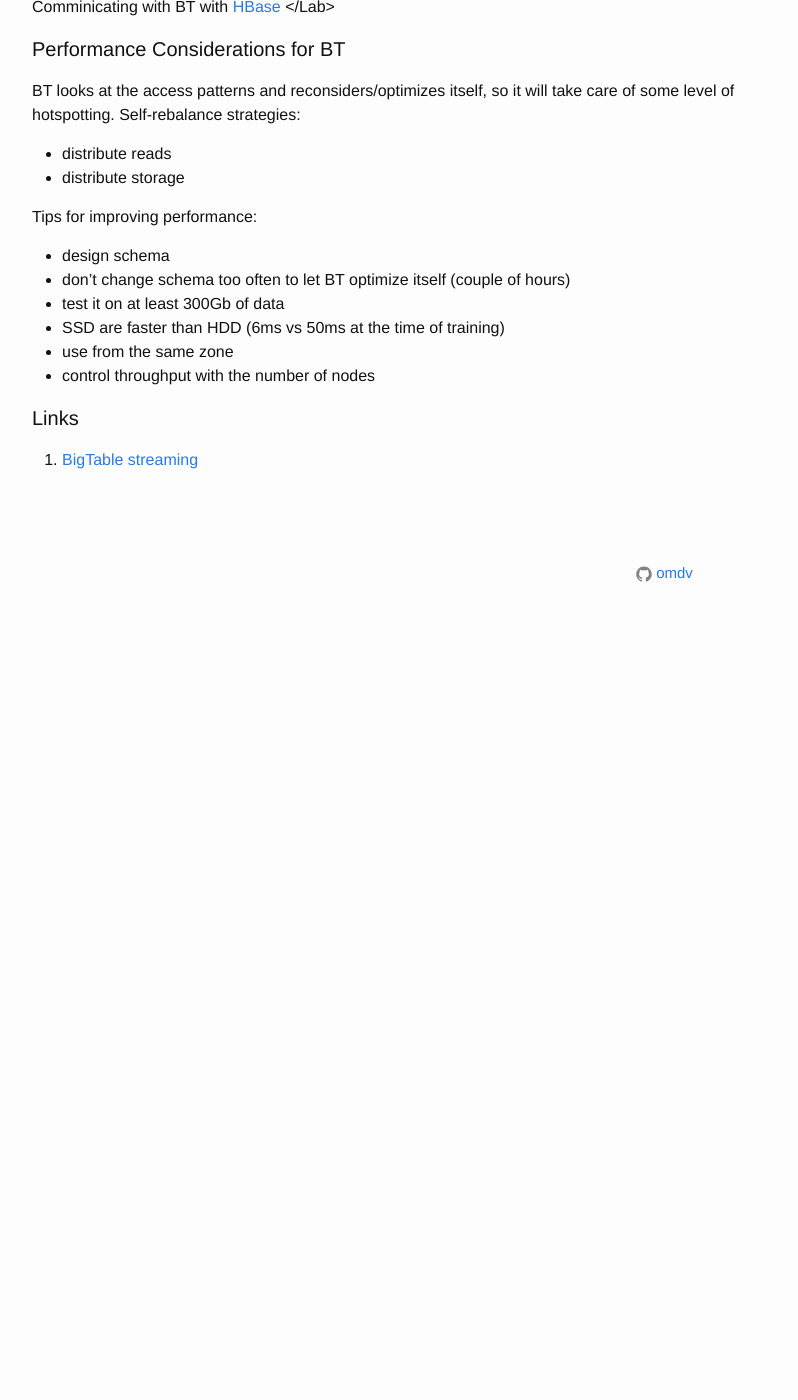
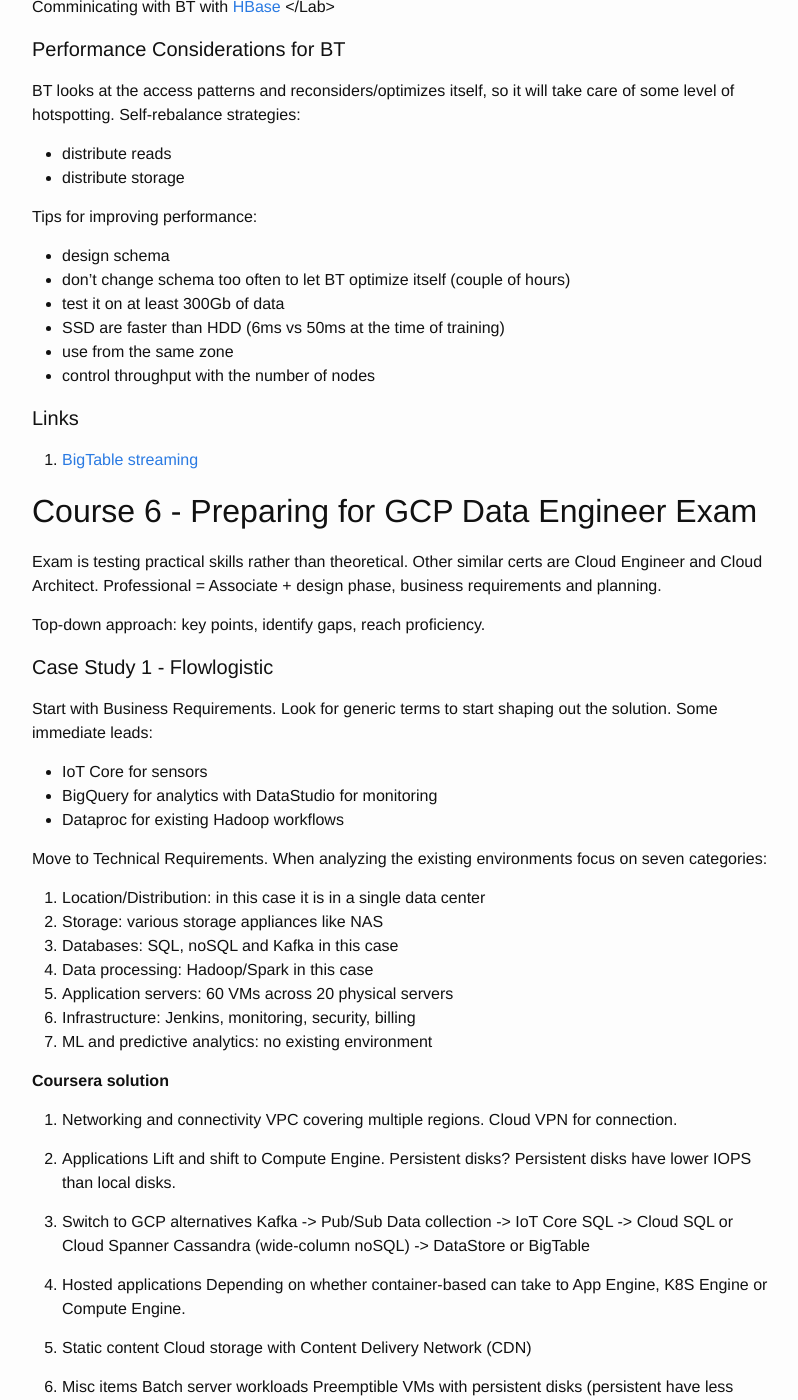
Before and after one commit to omdv/omdv.github.io, a Jekyll site: the page built from _posts/2019-11-07-Coursera-GCP-Data-Engineer.markdown, in a window 1280 px wide and 1400 px high, scrolled down 36787 px. Shown: the whole window, without its empty margins (238-1036 px from the left). Built offline with Jekyll 4.4.1, drawn with Linux system fonts in a browser that asks for light colours; nearby versions of some CDN libraries; before the commit the page ends 37417 px from its top, so only the background shows below that; some of the changed text lies outside the part shown.

Commit message:
another week of last course

```diff
--- a/_posts/2019-11-07-Coursera-GCP-Data-Engineer.markdown
+++ b/_posts/2019-11-07-Coursera-GCP-Data-Engineer.markdown
@@ -1492,3 +1492,107 @@ Tips for improving performance:
 
 #### Links
 1. [BigTable streaming]({{ site.url }}/assets/GCP_BigTable_streaming.pdf)
+
+## Course 6 - Preparing for GCP Data Engineer Exam
+
+Exam is testing practical skills rather than theoretical.
+Other similar certs are Cloud Engineer and Cloud Architect.
+Professional = Associate + design phase, business requirements and planning.
+
+Top-down approach: key points, identify gaps, reach proficiency.
+
+
+#### Case Study 1 - Flowlogistic
+
+Start with Business Requirements. Look for generic terms to start shaping out the solution.
+Some immediate leads:
+- IoT Core for sensors
+- BigQuery for analytics with DataStudio for monitoring
+- Dataproc for existing Hadoop workflows
+
+
+Move to Technical Requirements. When analyzing the existing environments focus on seven categories:
+1. Location/Distribution: in this case it is in a single data center
+2. Storage: various storage appliances like NAS
+3. Databases: SQL, noSQL and Kafka in this case
+4. Data processing: Hadoop/Spark in this case
+5. Application servers: 60 VMs across 20 physical servers
+6. Infrastructure: Jenkins, monitoring, security, billing
+7. ML and predictive analytics: no existing environment
+
+**Coursera solution**
+
+1. Networking and connectivity
+VPC covering multiple regions. Cloud VPN for connection.
+
+2. Applications
+Lift and shift to Compute Engine. Persistent disks? Persistent disks have lower IOPS than local disks.
+
+3. Switch to GCP alternatives
+Kafka -> Pub/Sub
+Data collection -> IoT Core
+SQL -> Cloud SQL or Cloud Spanner
+Cassandra (wide-column noSQL) -> DataStore or BigTable
+
+4. Hosted applications
+Depending on whether container-based can take to App Engine, K8S Engine or Compute Engine.
+
+5. Static content
+Cloud storage with Content Delivery Network (CDN)
+
+6. Misc items
+Batch server workloads
+Preemptible VMs with persistent disks (persistent have less IOPS)
+App Engine with Cron for repeated workloads
+Cloud Composer (Apache Airflow) for handling multiple processing pipelines
+Consider moving from Dataproc to Dataflow in Phase 2
+Cloud Storage for images, Stackdriver Logging for Logs
+Backups: snapshots of persistent disks
+Datalake: cloud storage in place of HDFS, BigQuery eventually
+
+#### Case Study 2 - MJTelco
+
+Search for keywords in business requirements:
+- minimal cost
+- security
+- reliability
+- isolated environments
+
+Technical evaluation of existing environment:
+1. Location/distribution: no environment
+7. Proof of concept in the lab
+Nothing else is known, so let's focus on the provided info and make reasonable assumptions on others.
+
+Technical watchpoints:
+- network and log capabilities of their hardware, volume?
+- any ETL needed
+- type of data? structured, no-structured?
+
+**Coursera solution**
+
+Data ingest: Core IoT or secure file upload
+If applications: App Engine or K8S Engine, more scalable solution
+Datalake: BQ is structured and CloudStorage (multi-regional bucket) is unstructured
+Hadoop/Spark: multiple Dataproc clusters with access to same data for multiple environments
+Stackdriver for monitoring
+
+#### Exam Tips
+
+Need to know the basic information about each product that might be covered on the exam:
+- What it does, why it exists.
+- What is special about its design, for what purpose or purposes was it optimized?
+- When do you use it, and what are the limits or bounds when it is time to consider an alternative?
+- What are the key features of this product or technology?
+- Is there an Open Source alternative? If so, what are the key benefits of the cloud-based service over the Open Source software?
+
+### Preparing for data
+
+**Touchstone concepts**
+
+Touchstone: "Unlike other vendor clouds, a subnet spans zones, enabling VMs with adjacent IPs to exist in separate zones, making design for availability easier to accomplish since the VMs can share tagged firewall rules."
+
+#### Links
+1. [DE Exam Guide](https://cloud.google.com/certification/guides/data-engineer/)
+2. [Case study template]({{ site.url }}/assets/GCP_DE_exam_case_study_template.pdf)
+3. [Flowlogistics Case Study]({{ site.url }}/assets/GCP-Flowlogistics-Case-Study-v2.pdf)
+4. [MJTelco Case Study]({{ site.url }}/assets/GCP_MJTelco-Case-Study-v2.pdf)
```
Also changed, not shown: 3 other files.
